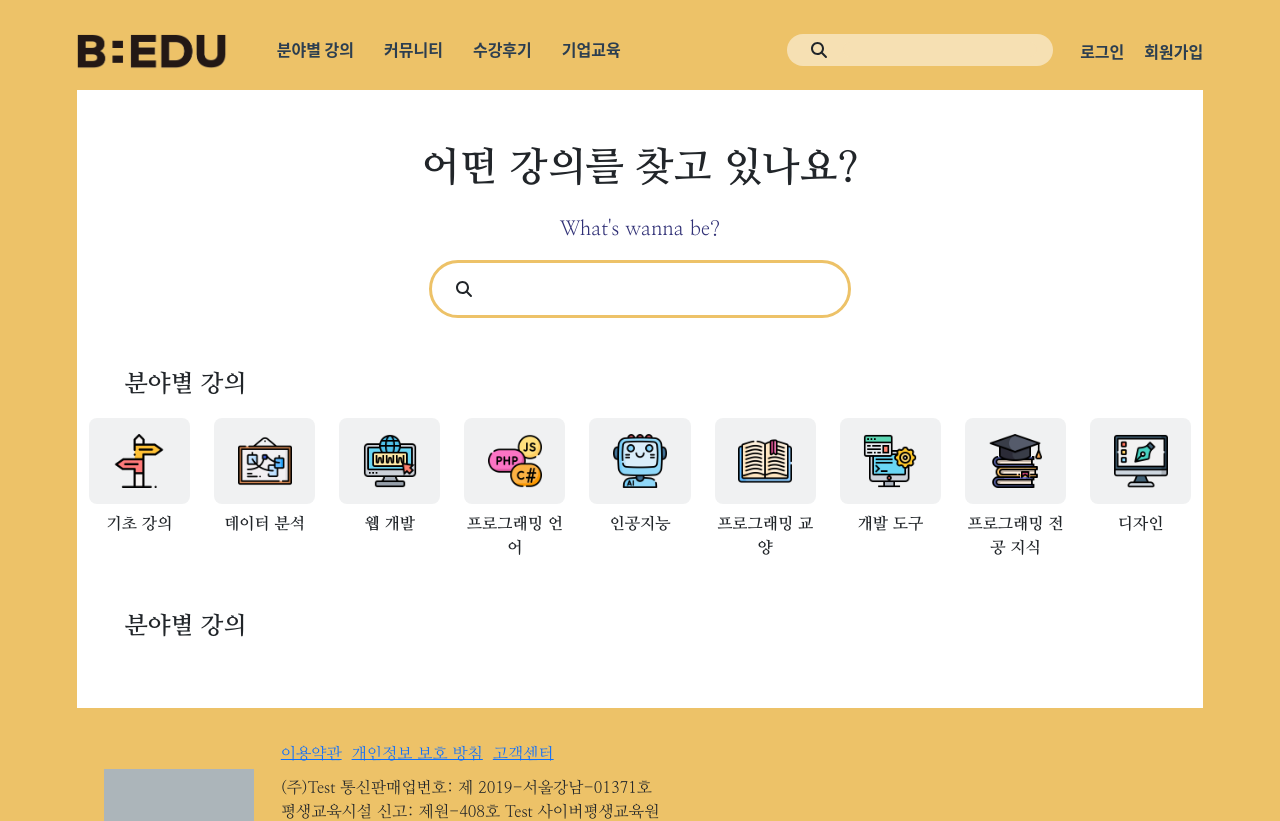
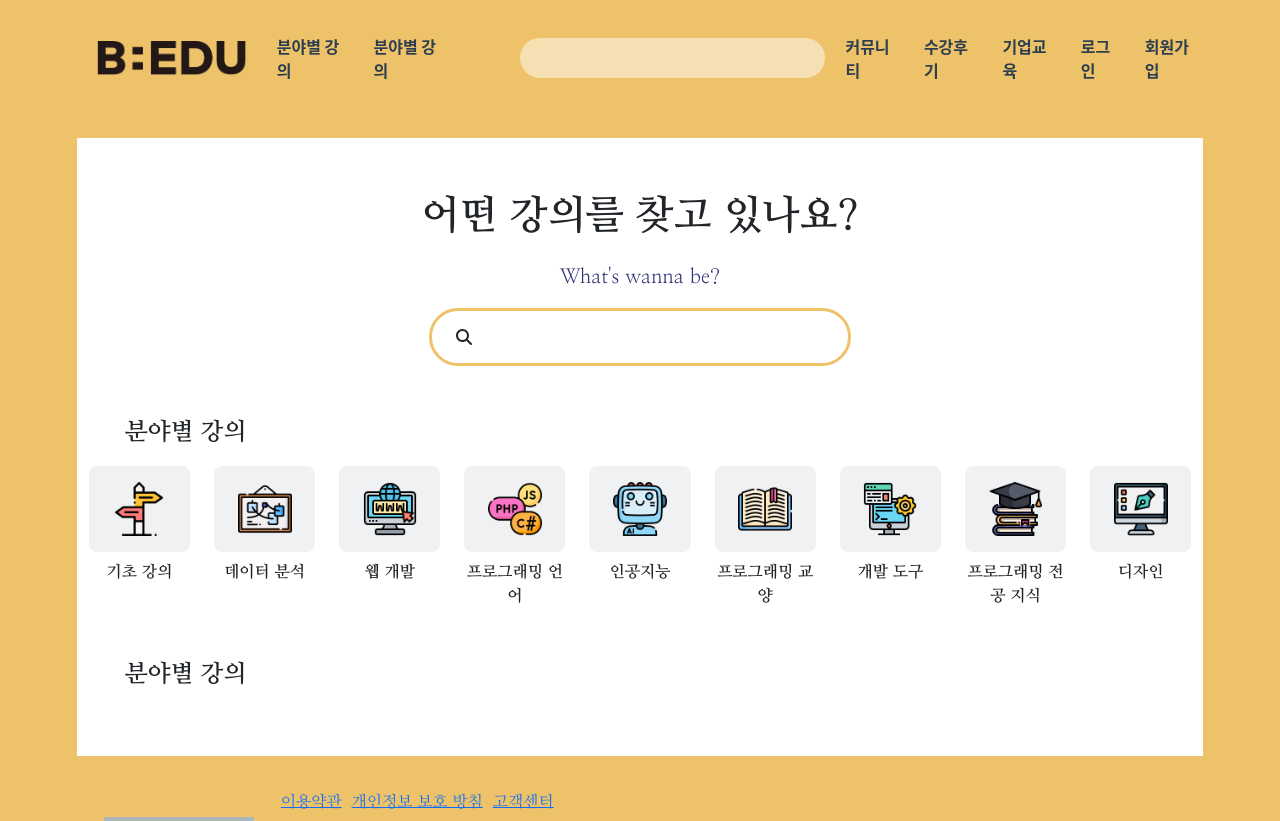
Before and after one commit to codingKermit/bedu, a Vue app in the folder src/main/front/: page / in a window 1280 px wide. Shown: the top 821 px of the page. Built offline with nearby package versions, Linux system fonts and the light colour scheme; a web font is replaced by a local one; what @ckeditor/ckeditor5-vue, vue-sweetalert2 would draw is missing.

Commit message:
Revert "no message"
This reverts commit 4319f34553dcc668704a9994c49cd19f87cf7e72.

```diff
--- a/src/main/front/src/components/PageHeader.vue
+++ b/src/main/front/src/components/PageHeader.vue
@@ -1,26 +1,28 @@
 <!-- PageHeader.vue -->
 <template>
     <header>
-    <div class="dien">
       <div id="nav1">
         <router-link to="/">
             <img src="@/assets/imgs/Logo.png" width="150">
         </router-link>
         <router-link to="/">분야별 강의</router-link>
+        <router-link to="/course">분야별 강의</router-link>
+        <div class="search-popup">
+          <form action="#" class="search-form" role="search">
+              <fieldset>
+                <div class="search-form-con">
+                  <input type="text" name="search">
+                </div>
+              </fieldset>
+          </form>
+        </div>
+      </div>
+      <div id="nav2">
         <router-link to="/community">커뮤니티</router-link>
         <router-link to="/review">수강후기</router-link>
         <router-link to="/companyStudy">기업교육</router-link>
-      </div>
-      <div id="nav2">
-        <div class="search-popup">
-            <div class="border-3 rounded-pill p-2 d-flex align-middle text-center m-auto mb-5 border-bedu">
-              <font-awesome-icon class="m-auto mx-3" :icon="['fas', 'magnifying-glass']" />
-              <b-form-input class="border-0 me-2"></b-form-input>
-            </div>
-        </div>
         <router-link to="/login">로그인</router-link>
         <router-link to="/regist">회원가입</router-link>
-      </div>
       </div>
     </header>
 </template>
@@ -37,60 +39,55 @@ margin: 0 auto;
     background-color: #EDC268;
     padding-top: 3%;
     padding-bottom: 5%;
+    display: flex;
+    justify-content: space-between;
   }
 
-.dien {
-width: auto;
-}
-
-.dien #nav1 {
-float: left;
-}
-
-.dien #nav2 {
-float: right;
+  #nav1 {
+    display: flex;
+    align-items: center;
   }
 
   #nav1 img {
-margin-right: 20px;
+    margin-right: 10px;
   }
 
   #nav1 a {
-margin-right: 30px;
     font-family: 'Noto Sans CJK KR', sans-serif;
     font-weight: bold;
     color: #2c3e50;
     text-decoration: none;
+    margin-left: 20px;
   }
 
-#nav2 a {
-margin-left: 20px;
-font-family: 'Noto Sans CJK KR', sans-serif;
-font-weight: bold;
-color: #2c3e50;
-text-decoration: none;
+  .search-form {
+    margin-left: 70px;
   }
 
-#nav2 .search-popup {
-display: inline-block;
-margin-left: -20px;
-margin-right: -50px;
+  .search-form-con {
+    display: flex;
+    align-items: center;
   }
 
-#nav2 .search-popup input {
+  .search-form-con input {
     width: 100%;
-height: 15px;
+    height: 40px;
     padding: 5px 10px;
     border: none;
     background-color: #F6E0B3;
     border-radius: 30px;
   }
 
-.border-bedu{
-background-color: #F6E0B3;
-width: 70%;
-border-color: #EDC268;
+  #nav2 {
+    display: flex;
+    align-items: center;
   }
 
-
+  #nav2 a {
+    font-family: 'Noto Sans CJK KR', sans-serif;
+    font-weight: bold;
+    color: #2c3e50;
+    text-decoration: none;
+    margin-left: 20px;
+  }
 </style>
```
Lines whose indentation alone changed are shown as unchanged.
